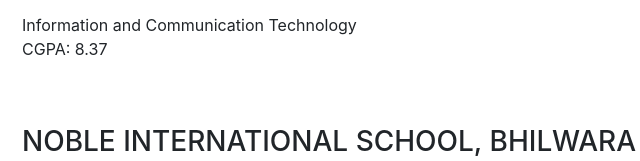
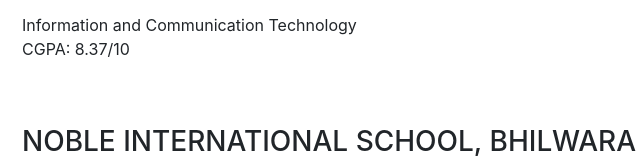
Before and after one commit to akshitsoni/akshitsoni.github.io, a website with bundled scripts: page index.html in a window 1280 px wide. Shown: the part 2131-2292 px from the top of the page, 298-938 px from the left. Built offline with nearby package versions, Linux system fonts and the light colour scheme; a web font is replaced by a local one.

Commit message:
Details updated.

```diff
--- a/index.html
+++ b/index.html
@@ -140,7 +140,7 @@
               <h3 class="mb-0">Dhirubhai Ambani Institute of Information and Communication Technology, Gandhinagar</h3>
               <div class="subheading mb-3">Bachelor of Technology</div>
               <div>Information and Communication Technology</div>
-              <p>CGPA: 8.37</p>
+              <p>CGPA: 8.37/10</p>
             </div>
             <div class="resume-date text-md-right">
               <span class="text-primary">August 2015 - present</span>
```
